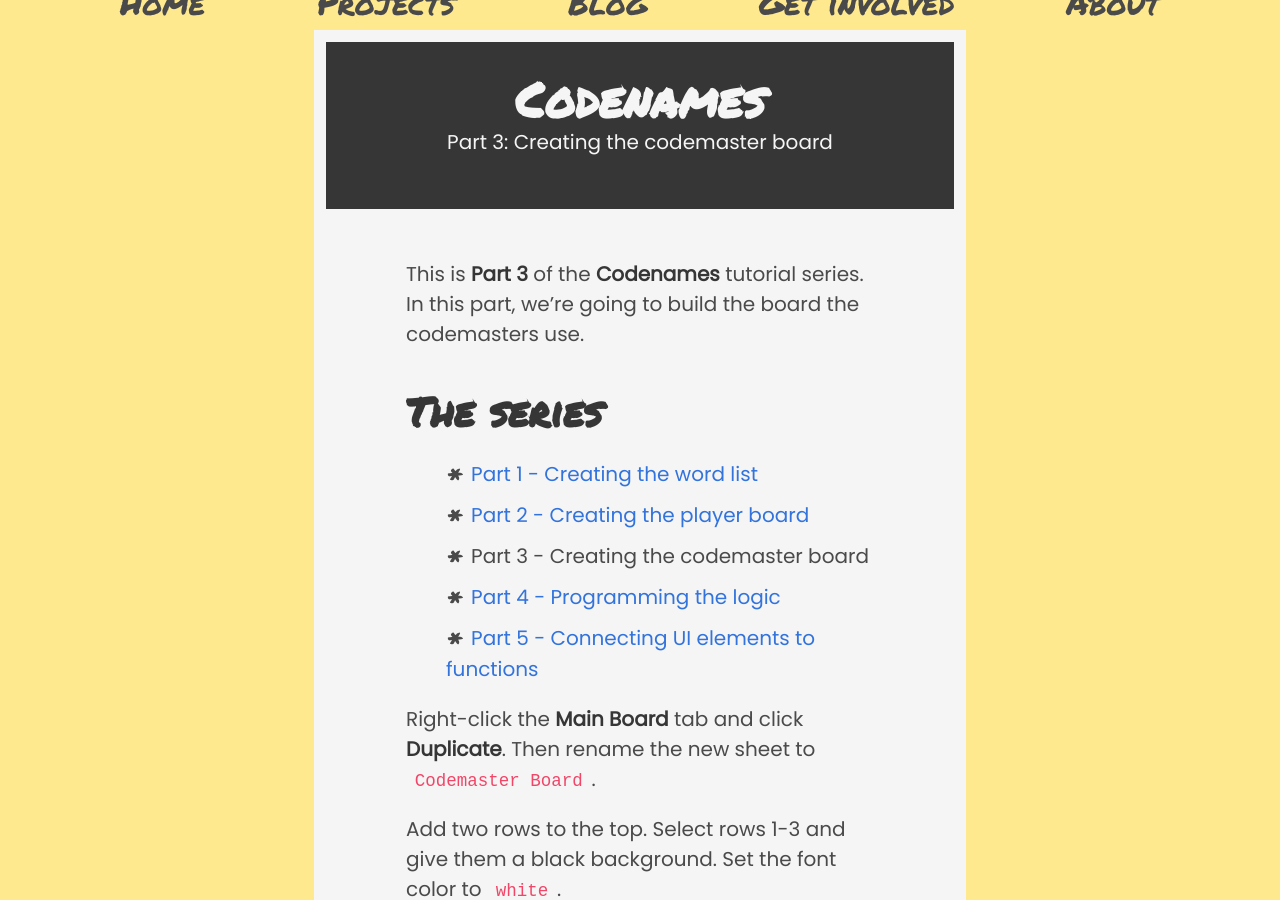
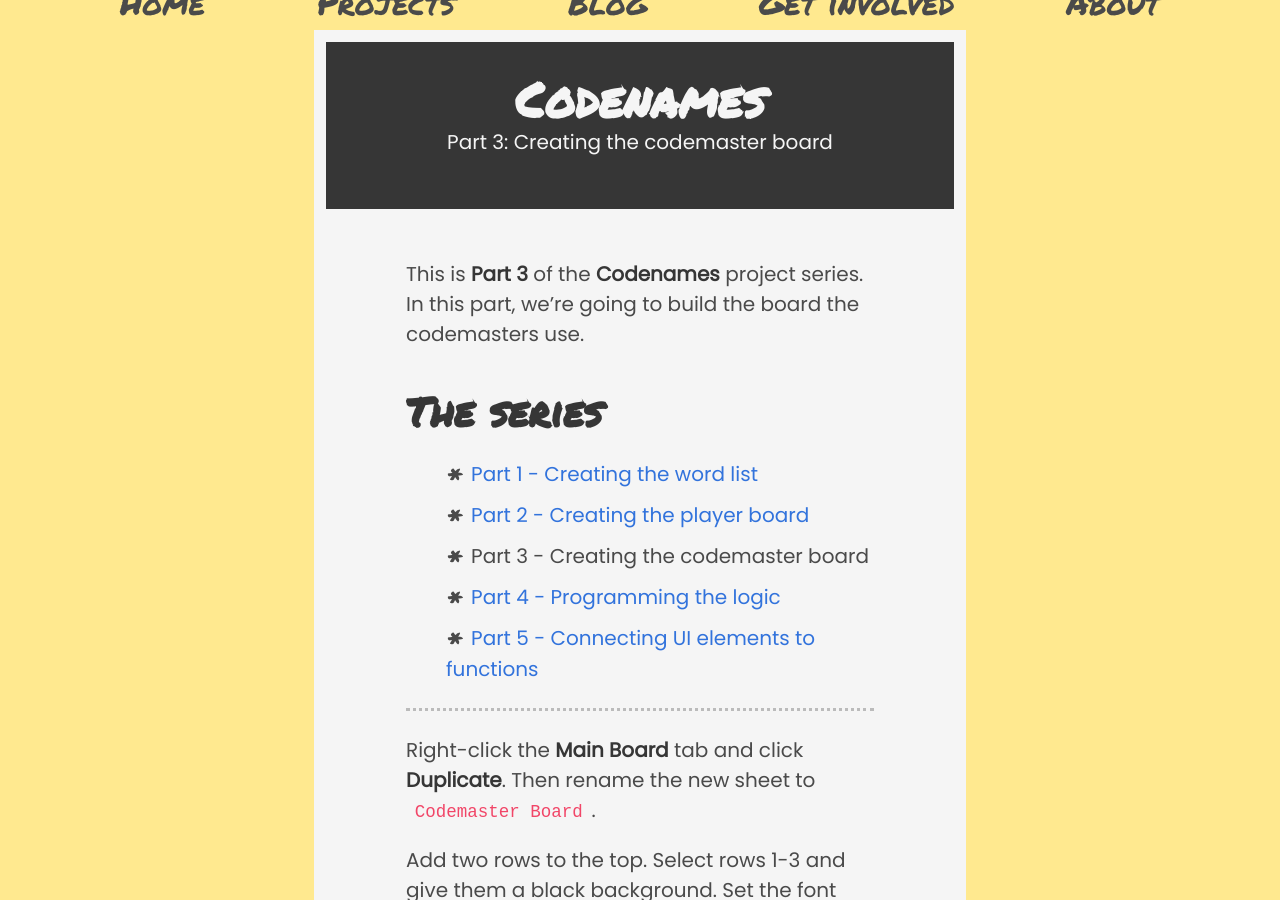
Before and after one commit to harleypellowe/harleypellowe.github.io, a Jekyll site: the page built from _posts/codenames/2020-01-13-part-3.md, in a window 1280 px wide and 900 px high, scrolled down 386 px. Built offline with Jekyll 4.4.1, drawn with Linux system fonts in a browser that asks for light colours; nearby versions of some CDN libraries.

Commit message:
Minor edits.

```diff
--- a/_posts/codenames/2020-01-13-part-3.md
+++ b/_posts/codenames/2020-01-13-part-3.md
@@ -5,7 +5,7 @@ permalink: "/projects/codenames/part-3.html"
 categories: [project]
 layout: project
 ---
-This is **Part 3** of the **Codenames** tutorial series. In this part, we're going to build the board the codemasters use.
+This is **Part 3** of the **Codenames** project series. In this part, we're going to build the board the codemasters use.
 
 # The series
 * [Part 1 - Creating the word list]({% post_url /codenames/2020-01-13-part-1 %})
@@ -13,6 +13,8 @@ This is **Part 3** of the **Codenames** tutorial series. In this part, we're goi
 * Part 3 - Creating the codemaster board
 * [Part 4 - Programming the logic]({% post_url /codenames/2020-01-13-part-4 %})
 * [Part 5 - Connecting UI elements to functions]({% post_url /codenames/2020-01-13-part-5 %})
+
+---------
 
 Right-click the **Main Board** tab and click **Duplicate**. Then rename the new sheet to `Codemaster Board`.
 
```
Also changed, not shown: _posts/codenames/2020-01-13-part-2.md (+3 -1 lines), _posts/codenames/2020-01-13-part-4.md (+3 -1 lines), _posts/codenames/2020-01-13-part-5.md (+3 -1 lines).
